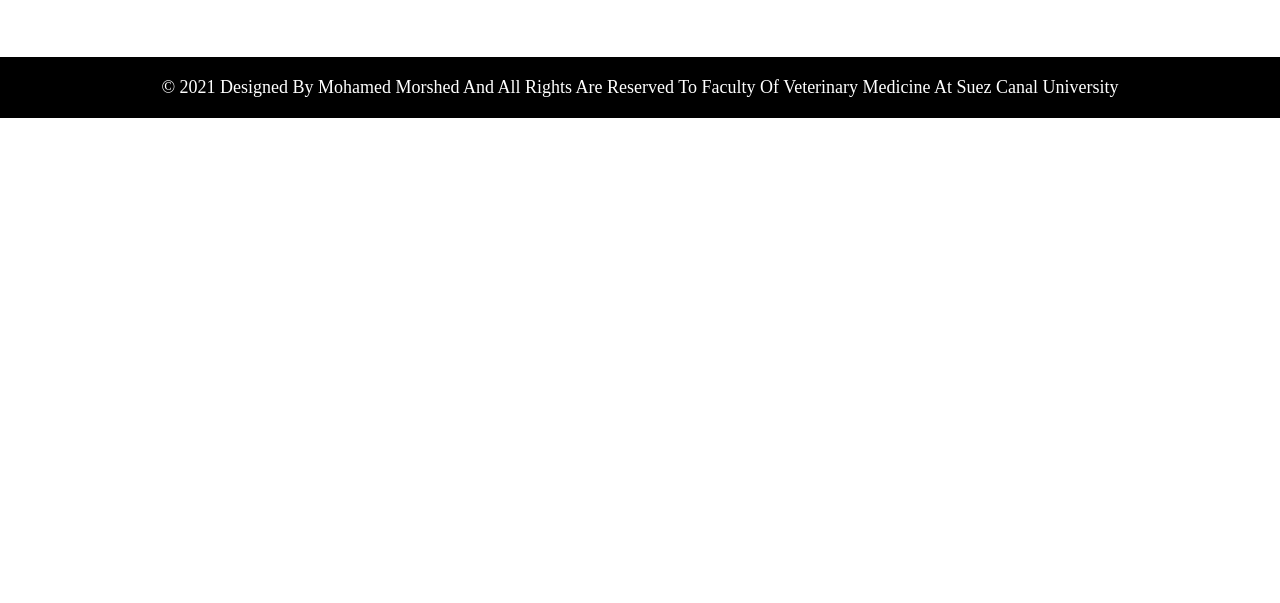
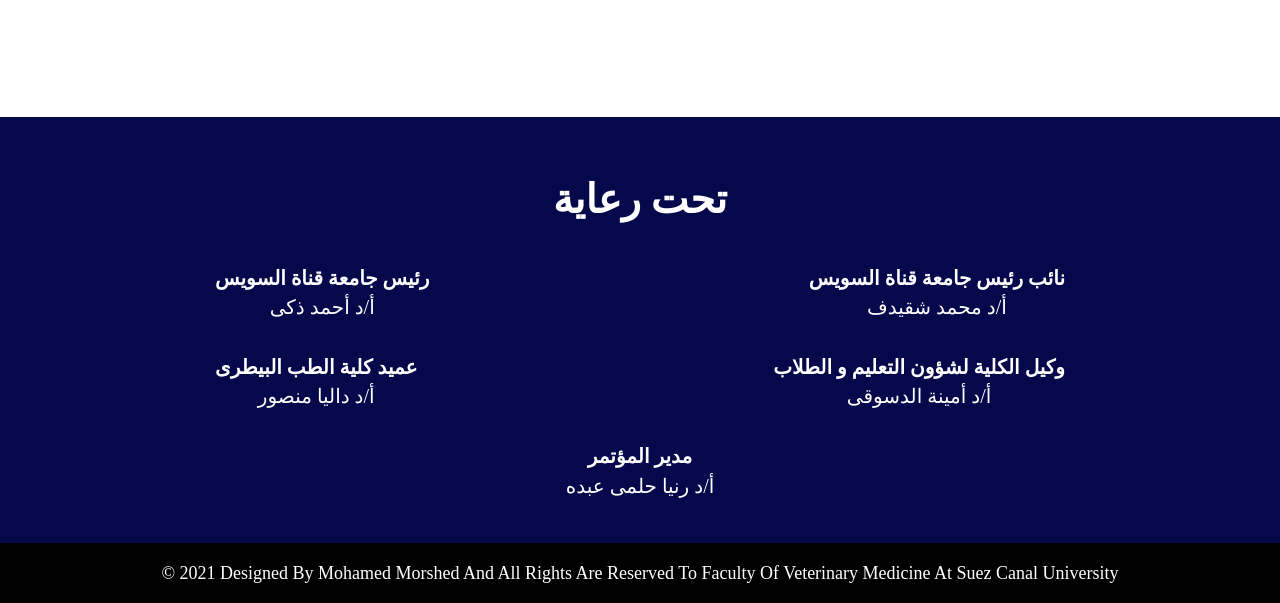
Before and after one commit to Mohamed-Morshed/Future-Veterinarians, a plain HTML site: page index.html in a window 1280 px wide. Shown: the part 2251-2854 px from the top of the page. Before the commit the page ends 2369 px from the top, so only its background shows below. Drawn offline with Linux system fonts and the light colour scheme; a web font is replaced by a local one.

Commit message:
supervesion

```diff
--- a/css/veterinarians furture.css
+++ b/css/veterinarians furture.css
@@ -424,3 +424,75 @@ section .background .container .logo-belal{
     margin-left: -4px;
     }
 }
+section .supervesion .container .special-heading h1{
+    font-size: 30pt;
+    color: white;
+    padding-top: 60px;
+    padding-bottom: 0px;
+}
+@media(min-width:670px){
+section .supervesion .container{
+    width: 600px;
+    }
+}
+@media(min-width:950px){
+section .supervesion .container{
+    width: 850px;
+    }
+}
+section .supervesion {
+    background-color: #06084c;
+}
+section .supervesion .container .names{
+    color: white;
+}
+section .supervesion .container .names .university{
+    display: flex;
+    justify-content: space-between;
+    text-align: center;
+}
+/* section .supervesion .container .names .university div{
+    margin-right: 20px;
+    margin-left: 20px;
+} */
+section .supervesion .container .names .university p{
+    font-size: 15pt;
+    margin-top: -10px;
+}
+section .supervesion .container .names .university h2{
+    font-size: 15pt;
+}
+/* section .supervesion .container .names .faculty div{
+    margin-right: 20px;
+    margin-left: 20px;
+} */
+section .supervesion .container .names .faculty{
+    display: flex;
+    justify-content: space-between;
+    text-align: center;
+}
+section .supervesion .container .names .faculty p{
+    font-size: 15pt;
+    margin-top: -10px;
+}
+section .supervesion .container .names .faculty h2{
+    font-size: 15pt;
+}
+.faculty-two{
+    padding-bottom: 25px;
+text-align: center;
+}
+.faculty-two h2, .faculty-two p{
+    font-size: 15pt;
+}
+.faculty-two p{
+    margin-top: -10px;
+}
+@media (max-width:669px){
+    section .supervesion .container .names .faculty{
+        display: block;
+    }
+    section .supervesion .container .names .university{
+        display: block;
+    }
+}
--- a/index.html
+++ b/index.html
@@ -128,6 +128,43 @@
             </div>
         </div>
         <!--contact-us-end-->
+        <!-- under the supervision-start -->
+        <div class="supervesion">
+            <div class="container">
+                <div class="special-heading">
+                    <h1>تحت رعاية</h1>
+                </div>
+                <div class="names">
+                    <div class="university">
+                        <div>
+                            <h2>رئيس جامعة قناة السويس</h2>
+                            <p>أ/د أحمد ذكى</p>
+                        </div>
+                        <div>
+                            <h2>نائب رئيس جامعة قناة السويس</h2>
+                            <p>أ/د محمد شقيدف </p>
+                        </div>
+                    </div>
+                    <div class="faculty">
+                        <div>
+                            <h2>عميد كلية الطب البيطرى</h2>
+                            <p>أ/د داليا منصور </p>
+                        </div>
+                        <div>
+                            <h2>وكيل الكلية لشؤون التعليم و الطلاب</h2>
+                            <p>أ/د أمينة الدسوقى </p>
+                        </div>
+                    </div>
+                    <div class="faculty-two">
+                        <div>
+                            <h2>مدير المؤتمر</h2>
+                            <p>أ/د رنيا حلمى عبده </p>
+                        </div>
+                    </div>
+                </div>
+            </div>
+        </div>
+        <!-- under the supervision-end -->
     </section>
     <!-- end-section -->
     <!-- strat-footer  -->
```
